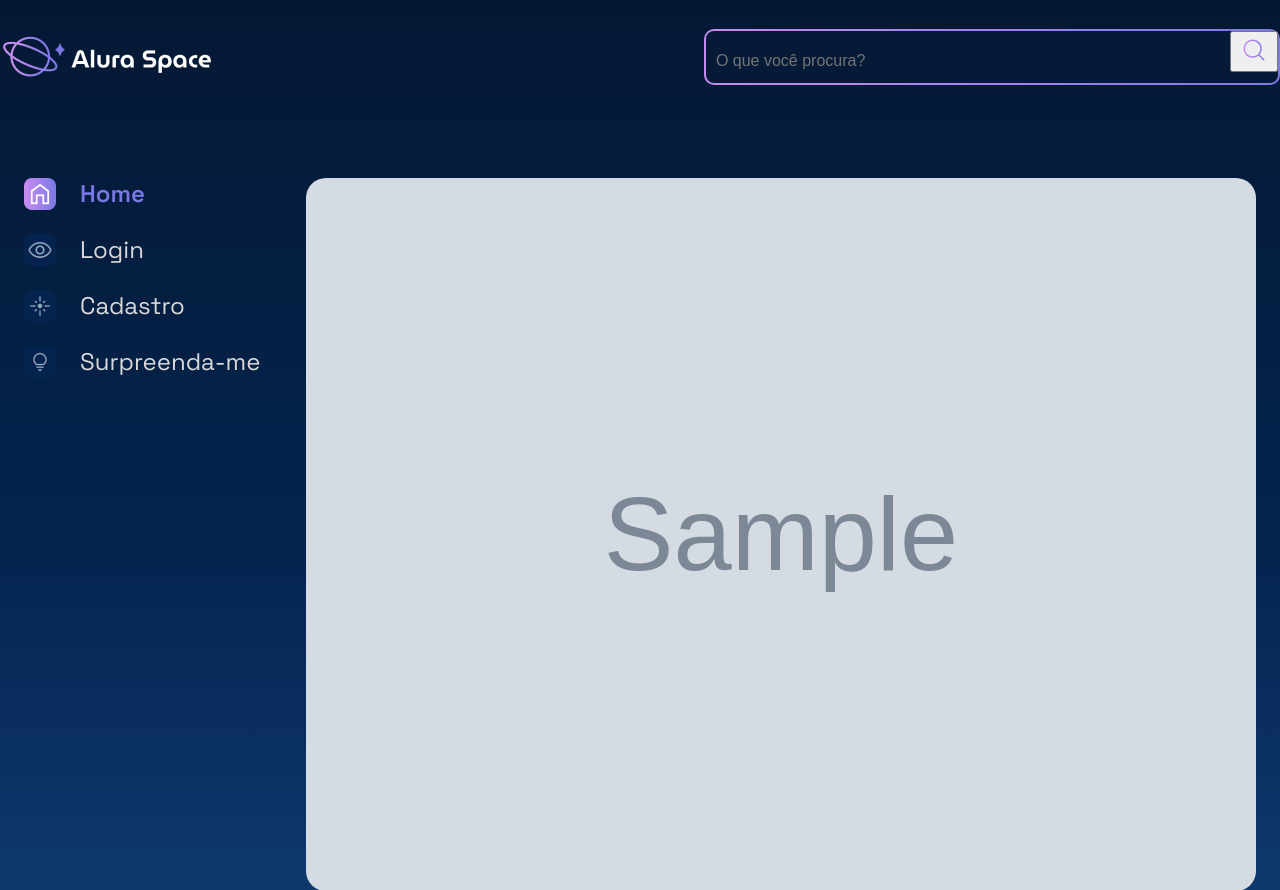
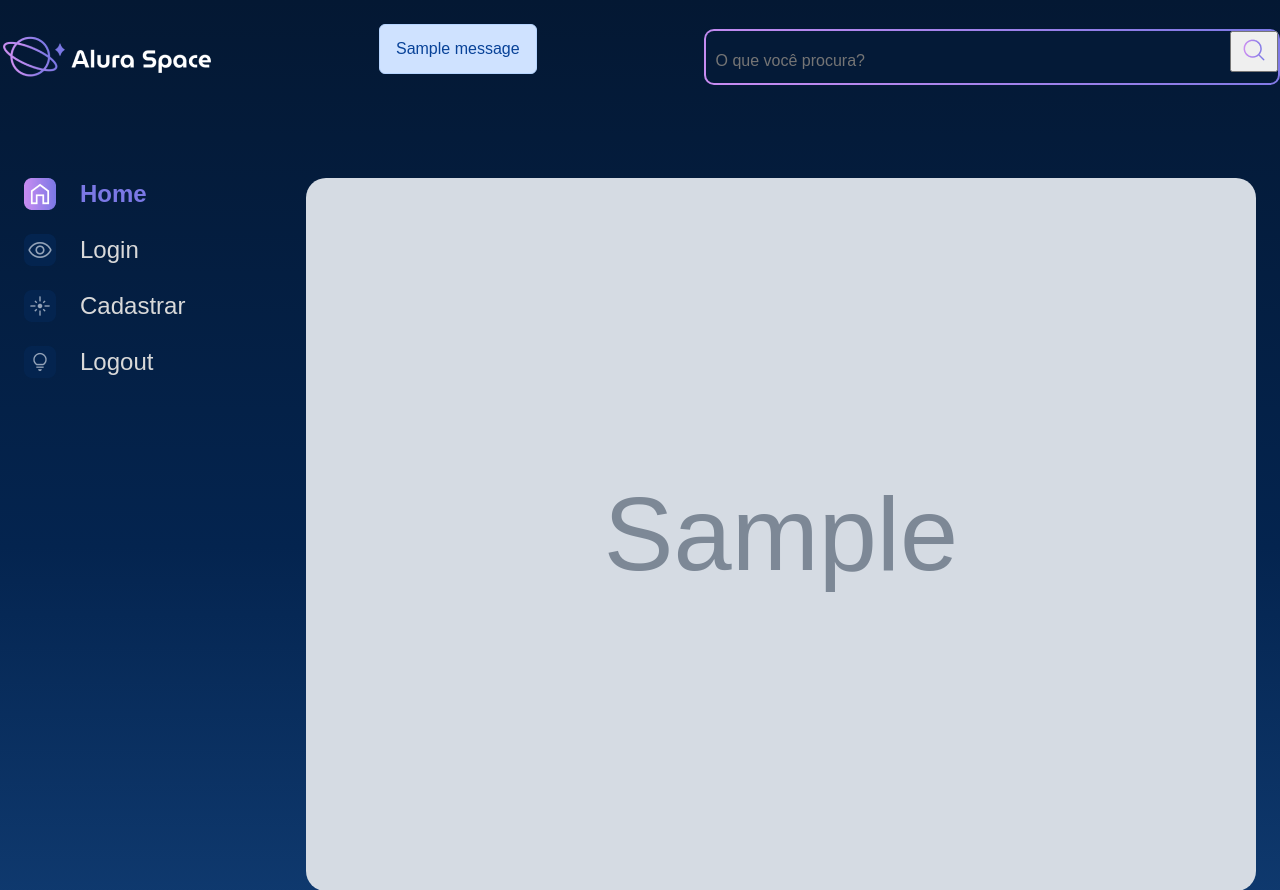
Before and after one commit to pimentaluan/projeto-treinamento-alura-space, a Django app: page /imagem/1/ in a window 1280 px wide. Shown: the top 890 px of the page. Run offline with Django 5.2, Linux system fonts and the light colour scheme; tables that the repository leaves empty hold one stand-in row (values such as "Sample post"); grey boxes marked "Sample" are stand-in pictures; one stand-in notice (Sample message) is shown.

Commit message:
Messages de erro de autenticação, usuário logado com sucesso...

```diff
--- a/galeria/views.py
+++ b/galeria/views.py
@@ -1,8 +1,12 @@
-from django.shortcuts import render, get_object_or_404
+from django.shortcuts import render, get_object_or_404, redirect
 from django.http import HttpResponse
 from galeria.models import Fotografia
+from django.contrib import messages
 
 def index(request):
+    if not request.user.is_authenticated:
+        messages.error(request, 'Usuário não logado')
+        return redirect('login')
     fotografias = Fotografia.objects.filter(publicada=True).order_by("-data_fotografia")
     return render(request, 'galeria/index.html', {"cards": fotografias})
 
@@ -11,6 +15,11 @@ def imagem(request, foto_id):
     return render(request, 'galeria/image.html', {"fotografia": fotografia})
 
 def buscar(request):
+
+    if not request.user.is_authenticated:
+        messages.error(request, 'Usuário não logado')
+        return redirect('login')
+
     fotografias = Fotografia.objects.filter(publicada=True).order_by("-data_fotografia")
 
     if "buscar" in request.GET:
--- a/setup/static/styles/style.css
+++ b/setup/static/styles/style.css
@@ -382,3 +382,27 @@ table {
     border: 2px solid #7B78E5;
     cursor: pointer;
 }
+
+.alert {
+    --bs-alert-bg: transparent;
+    --bs-alert-padding-x: 1rem;
+    --bs-alert-padding-y: 1rem;
+    --bs-alert-margin-bottom: 1rem;
+    --bs-alert-color: inherit;
+    --bs-alert-border-color: transparent;
+    --bs-alert-border: 1px solid var(--bs-alert-border-color);
+    --bs-alert-border-radius: 0.375rem;
+    position: relative;
+    padding: var(--bs-alert-padding-y) var(--bs-alert-padding-x);
+    margin-bottom: var(--bs-alert-margin-bottom);
+    color: var(--bs-alert-color);
+    background-color: var(--bs-alert-bg);
+    border: var(--bs-alert-border);
+    border-radius: var(--bs-alert-border-radius);
+}
+
+.alert-primary {
+    --bs-alert-color: #084298;
+    --bs-alert-bg: #cfe2ff;
+    --bs-alert-border-color: #b6d4fe;
+}
--- a/templates/galeria/base.html
+++ b/templates/galeria/base.html
@@ -10,9 +10,7 @@
     <title>Alura Space</title>
     <link rel="preconnect" href="https://fonts.googleapis.com">
     <link rel="preconnect" href="https://fonts.gstatic.com" crossorigin>
-    <link href="https://fonts.googleapis.com/css2?family=Space+Grotesk:wght@400;500;600&display=swap" rel="stylesheet">
     <link rel="stylesheet" href="{%static '/styles/style.css' %}">
-
 </head>
 
 <body>
--- a/templates/galeria/image.html
+++ b/templates/galeria/image.html
@@ -5,10 +5,10 @@
         <main class="principal">
             <section class="menu-lateral">
                 <nav class="menu-lateral__navegacao">
-                    <a href="#"><img src="{%static '/assets/ícones/1x/Home - ativo.png'%}"> Home</a>
-                    <a href="{% url 'login' %}"><img src="{%static '/assets/ícones/1x/Mais vistas - inativo.png'%}"> Login</a>
-                    <a href="{% url 'cadastro' %}"><img src="{%static '/assets/ícones/1x/Novas - inativo.png'%}"> Cadastro</a>
-                    <a href="#"><img src="{%static '/assets/ícones/1x/Surpreenda-me - inativo.png'%}"> Surpreenda-me</a>
+                    <a href="{% url 'index' %}"><img src="{% static '/assets/ícones/1x/Home - ativo.png' %}"> Home</a>
+                    <a href="{% url 'login' %}"><img src="{% static '/assets/ícones/1x/Mais vistas - inativo.png' %}"> Login</a>
+                    <a href="{% url 'cadastro' %}"><img src="{% static '/assets/ícones/1x/Novas - inativo.png' %}"> Cadastrar</a>
+                    <a href="{% url 'logout' %}"><img src="{% static '/assets/ícones/1x/Surpreenda-me - inativo.png' %}"> Logout</a>
                 </nav>
             </section>
             <section class="conteudo">
--- a/templates/galeria/partials/_header.html
+++ b/templates/galeria/partials/_header.html
@@ -2,6 +2,11 @@
 
 <header class="cabecalho">
     <img src="{%static '/assets/logo/Logo(2).png'%}" alt="Logo da Alura Space" />
+    {% for message in messages %}
+    <div class="alert alert-primary">
+        <p id="messages">{{message}}</p>
+    </div>
+    {% endfor %}
     <div class="cabecalho__busca">
         <div class="busca__fundo">
             <form action="{% url 'buscar' %}">
--- a/usuarios/urls.py
+++ b/usuarios/urls.py
@@ -1,7 +1,8 @@
 from django.urls import path
-from usuarios.views import login, cadastro
+from usuarios.views import login, cadastro, logout
 
 urlpatterns = [
     path('login', login, name='login'),
     path('cadastro', cadastro, name='cadastro'),
+    path('logout', logout, name='logout'),
 ]
```
Also changed, not shown: static/styles/style.css (+25 -0 lines), templates/galeria/buscar.html (+4 -4 lines), templates/galeria/index.html (+4 -4 lines), templates/usuarios/cadastro.html (+6 -1 lines), templates/usuarios/login.html (+6 -1 lines), usuarios/views.py (+11 -1 lines).
